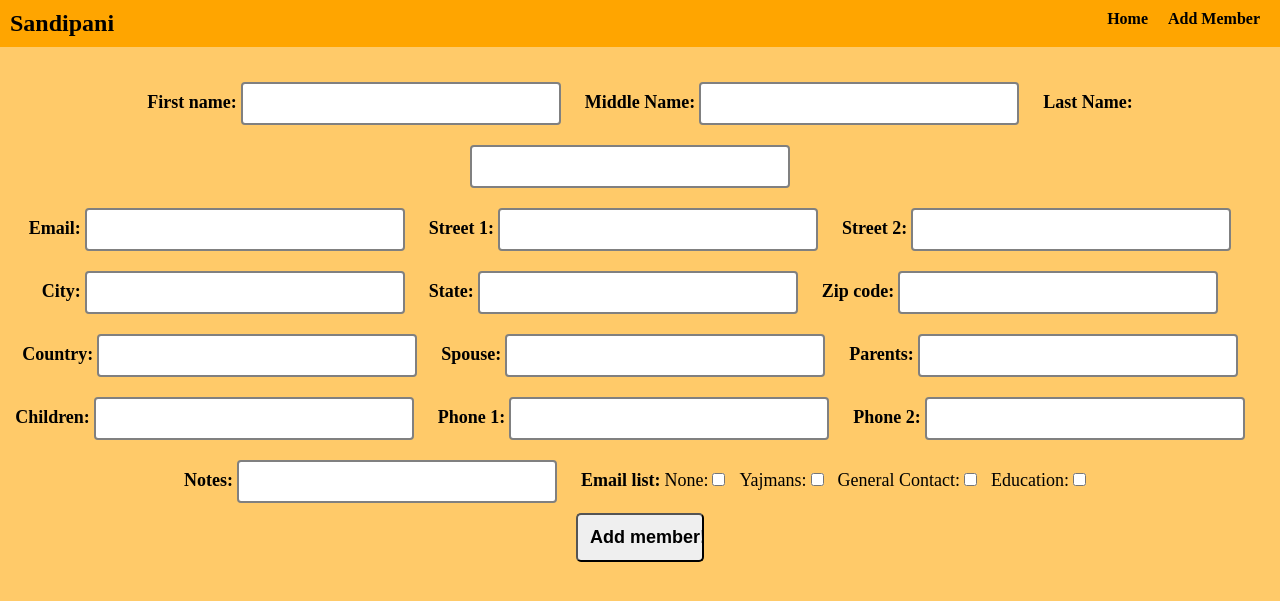
After one commit to ArvinH16/sandipani, a Flask app: template flask_app/templates/view_member.html in a window 1280 px wide. The commit adds this page. Shown: the top 601 px of the page. Run offline with Flask 3, Linux system fonts and the light colour scheme; the template is opened without the code that fills it, so the values that code supplies are empty.

Commit message:
added viewing and editing members

```diff
--- a/flask_app/static/new_member_page.css
+++ b/flask_app/static/new_member_page.css
@@ -31,7 +31,7 @@ input[type=text] {
 
 input[type=text]:focus {
     background-color: lightgray;
-  }
+}
 
 form {
    margin-top: 25px;
--- a/flask_app/templates/dashboard.html
+++ b/flask_app/templates/dashboard.html
@@ -45,7 +45,7 @@
                     </div>
 
                     <div id="button">
-                        <button type="button">View</button>
+                        <button type="button"><a href="/view_member/{{ member.id }}">View</a></button>
                     </div>
                 </div>
             {% endfor %}
--- /dev/null
+++ b/flask_app/templates/view_member.html
@@ -0,0 +1,114 @@
+<!DOCTYPE html>
+<html lang="en">
+<head>
+    <meta charset="UTF-8">
+    <meta name="viewport" content="width=device-width, initial-scale=1.0">
+    <title>Document</title>
+    <link rel="stylesheet" type="text/css" href="{{ url_for('static', filename='nav.css') }}">
+    <link rel="stylesheet" type="text/css" href="{{ url_for('static', filename='new_member_page.css') }}">
+
+</head>
+<body>
+    <nav class="nav">
+        <div>
+            <h1>Sandipani</h1>
+        </div>
+        <div>
+            <ul id="ul">
+                <li id="list_item"><a href="/main_page">Home</a></li>
+                <li id="list_item"><a href="/new_member">Add Member</a></li>
+            </ul>
+        </div>
+    </nav>
+
+    <div>
+        <form action="/edit_member" method="post">
+            <div class="form_element">
+
+                <input type="hidden" name="member_id" value="{{member.id}}">
+
+                <label for="first_name">First name:</label>
+                <input type="text" name="first_name" value="{{member.first_name}}" required>
+
+                <label for="middle_name">Middle Name:</label>
+                <input type="text" name="middle_name" value="{{member.middle_name}}">
+
+                <label for="last_name">Last Name:</label>
+                <input type="text" name="last_name" value="{{member.last_name}}" required>
+            </div>
+
+            <div>
+                <label for="email">Email:</label>
+                <input type="text" name="email" value="{{member.email}}">
+
+                <label for="street_1">Street 1:</label>
+                <input type="text" name="street_1" value="{{member.street_1}}">
+
+                <label for="street_2">Street 2:</label>
+                <input type="text" name="street_2" value="{{member.street_2}}">
+            </div>
+
+            <div>
+                <label for="city">City:</label>
+                <input type="text" name="city" value="{{member.city}}">
+
+                <label for="state">State:</label>
+                <input type="text" name="state" value="{{member.state}}">
+
+                <label for="zip">Zip code:</label>
+                <input type="text" name="zip" value="{{member.zip}}">
+            </div>
+
+            <div>
+                <label for="country">Country:</label>
+                <input type="text" name="country" value="{{member.country}}">
+
+                <label for="spouse">Spouse:</label>
+                <input type="text" name="spouse" value="{{member.spouse}}">
+
+                <label for="parents:">Parents:</label>
+                <input type="text" name="parents" value="{{member.parents}}">
+            </div>
+
+            <div>
+                <label for="children">Children:</label>
+                <input type="text" name="children" value="{{member.children}}">
+
+                <label for="phone_1">Phone 1:</label>
+                <input type="text" name="phone_1" value="{{member.phone_1}}">
+
+                <label for="phone_2">Phone 2:</label>
+                <input type="text" name="phone_2" value="{{member.phone_2}}">
+            </div>
+
+            <div>
+                <label for="notes">Notes:</label>
+                <input type="text" name="notes" value="{{member.notes}}">
+
+
+                <label for="email_list">Email list:</label>
+
+
+                <label id="em_lab" for="option1">None:</label>
+                <input type="checkbox" id="option1"
+                name="option1" value="None">
+
+                <label id="em_lab" for="option2">Yajmans:</label>
+                <input type="checkbox" id="option2"
+                name="option2" value="Yajmans">
+
+                <label id="em_lab" for="option3">General Contact:</label>
+                <input type="checkbox" id="option3"
+                name="option3" value="General Contact">
+
+                <label id="em_lab" for="option4">Education:</label>
+                <input type="checkbox" id="option4"
+                name="option4" value="Education">
+
+            </div>
+
+            <input type="submit" value="Add member!">
+        </form>
+    </div>
+</body>
+</html>
```
Also changed, not shown: flask_app/controllers/members.py (+16 -0 lines), flask_app/models/member.py (+12 -0 lines).
